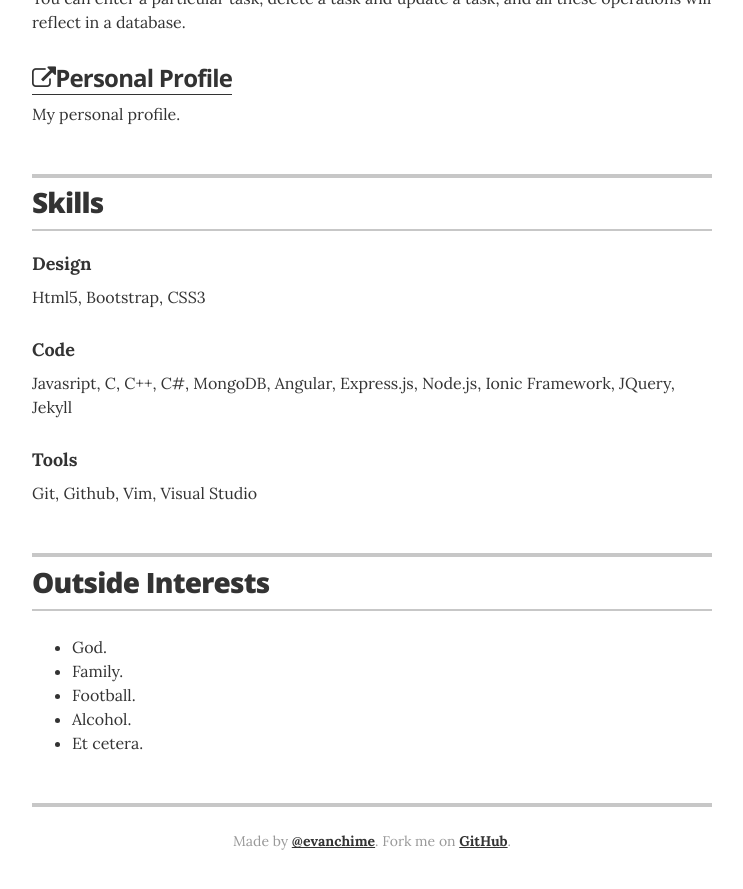
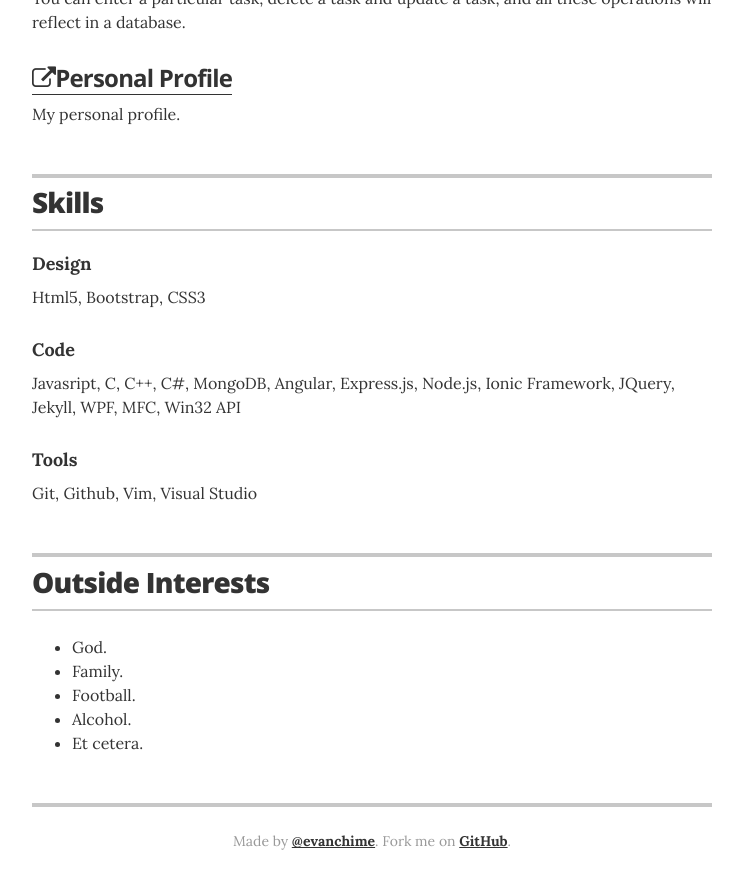
Before and after one commit to evanchime/resume, a Jekyll site: the page built from index.html, in a window 1280 px wide and 900 px high, scrolled down 2620 px. Shown: the top 889 px of the window, without its empty margins (268-1011 px from the left). Built offline with Jekyll 4.4.1, drawn with Linux system fonts in a browser that asks for light colours.

Commit message:
Modified _data/skills.yml, to add more skills to skill set

```diff
--- a/_data/skills.yml
+++ b/_data/skills.yml
@@ -5,7 +5,7 @@
 
 # Code
 - skill: Code
-  description: Javasript, C, C++, C#, MongoDB, Angular, Express.js, Node.js, Ionic Framework, JQuery, Jekyll
+  description: Javasript, C, C++, C#, MongoDB, Angular, Express.js, Node.js, Ionic Framework, JQuery, Jekyll, WPF, MFC, Win32 API
 
 # Tools
 - skill: Tools
```
